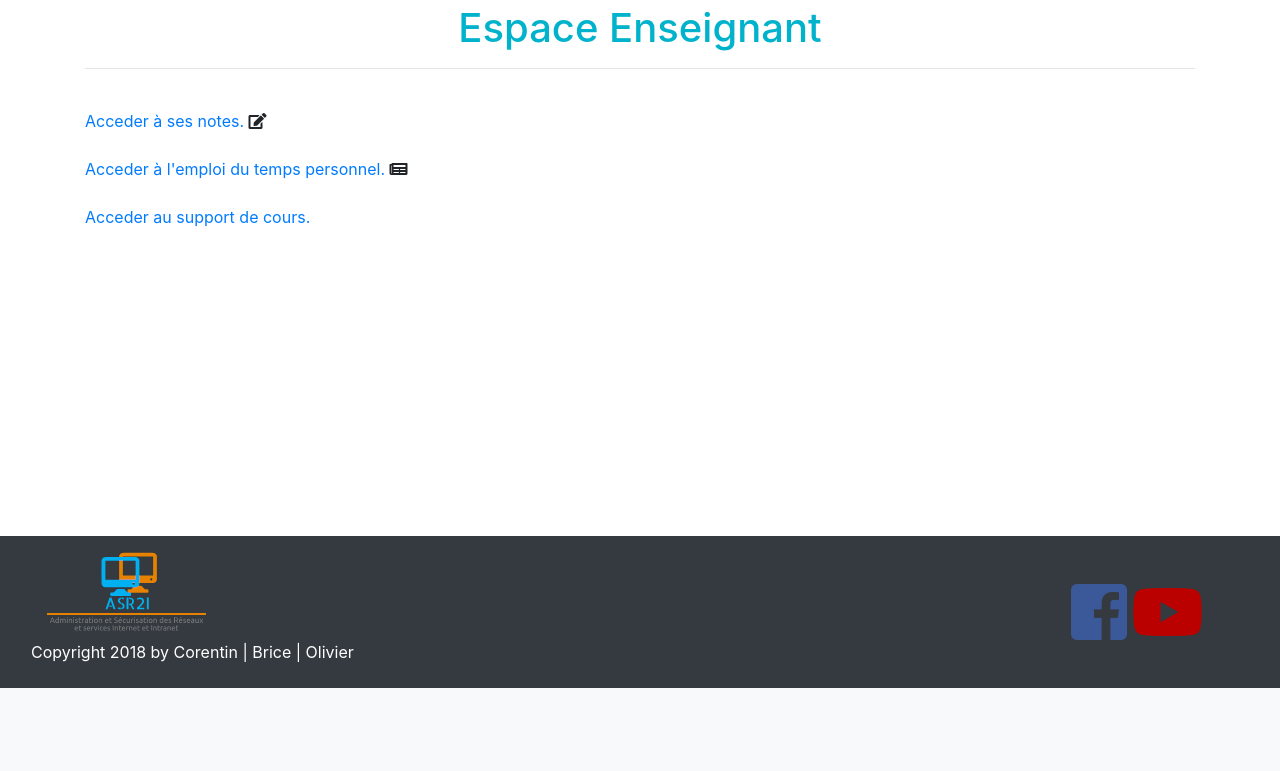
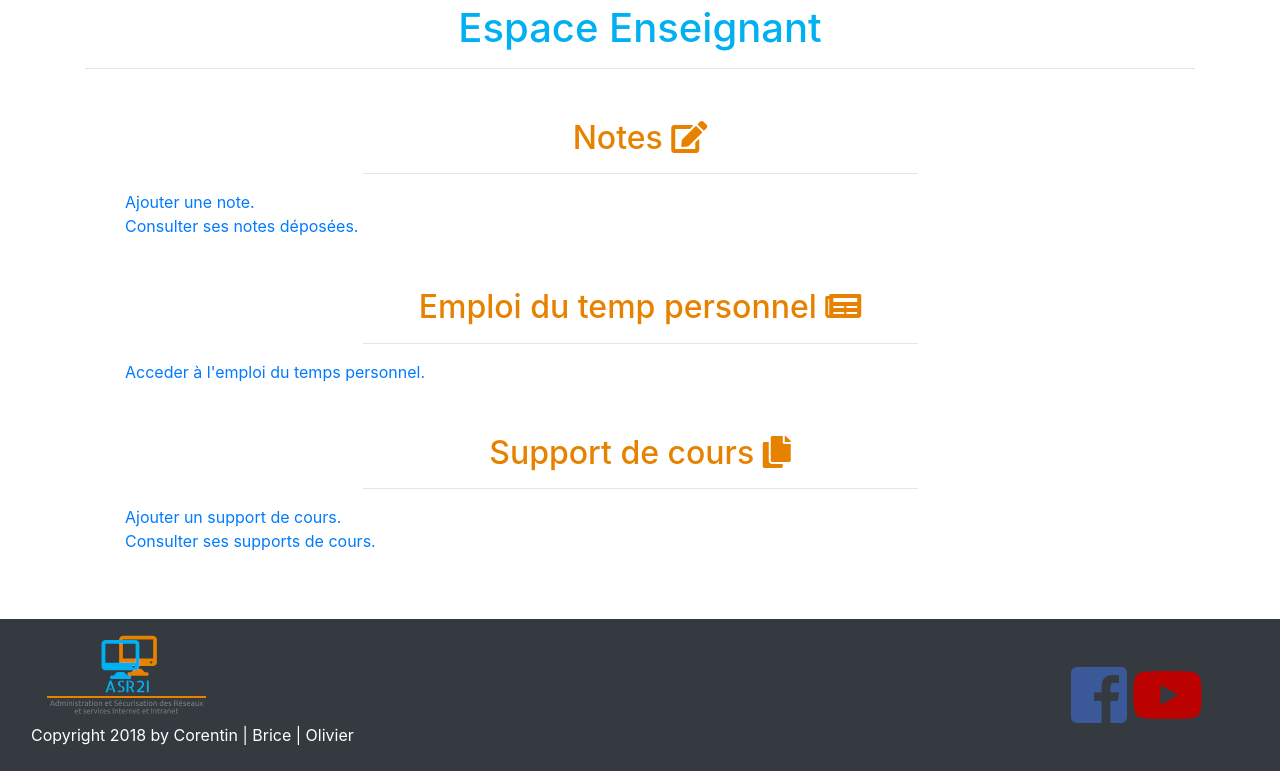
Before and after one commit to birbo971/ASRII-Project, a PHP site: page /espaceenseignant.php in a window 1280 px wide. Shown: the part 112-883 px from the top of the page. Before the commit the page ends 800 px from the top, so only its background shows below. Run offline with PHP 8.4, Linux system fonts and the light colour scheme; a user stored in the database is signed in.

Commit message:
Modif css

```diff
--- a/css/main.css
+++ b/css/main.css
@@ -50,13 +50,13 @@ footer {
 }
 
 h1 {
-  color: #00B2CC;
+  color: #00b0f0;
   text-align: center;
   margin-top: 20px;
 }
 
 h2 {
-  color: #F59000;
+  color: #e78200;
   margin-top: 50px;
 }
 
@@ -74,7 +74,7 @@ footer {
 }
 
 .navbar-light .navbar-nav .nav-link.active, .navbar-light .navbar-nav .active > .nav-link {
-  color: #00B2CC;
+  color: #00b0f0;
 }
 
 .fa-facebook-square {
--- a/espaceenseignant.php
+++ b/espaceenseignant.php
@@ -11,10 +11,33 @@ ifIsConnected();
 <div class="container">
   <h1>Espace Enseignant</h1>
   <hr>
-  <br/>
-  <li><a href="">Acceder à ses notes.</a>&nbsp;<i class="fas fa-edit"></i></li><br/>
-  <li><a href="">Acceder à l'emploi du temps personnel.</a>&nbsp;<i class="fas fa-newspaper"></i></li><br/>
-  <li><a href="">Acceder au support de cours.</a>&nbsp;<i class="fas fa-project-diagram"></i></li>
+  <h2 class="center">Notes <i class="fas fa-edit"></i></h2>
+  <hr class="hrmoyen"/>
+  <ul>
+    <li>
+      <a href="">Ajouter une note.</a>
+    </li>
+    <li>
+      <a href="">Consulter ses notes déposées.</a>
+    </li>
+  </ul>
+  <h2 class="center">Emploi du temp personnel <i class="fas fa-newspaper"></i></h2>
+  <hr class="hrmoyen"/>
+  <ul>
+    <li>
+      <a href="">Acceder à l'emploi du temps personnel.</a>
+    </li>
+  </ul>
+  <h2 class="center">Support de cours <i class="fas fa-copy"></i></h2>
+  <hr class="hrmoyen"/>
+  <ul>
+    <li>
+      <a href="">Ajouter un support de cours.</a>
+    </li>
+    <li>
+      <a href="">Consulter ses supports de cours.</a>
+    </li>
+  </ul>
 </div>
 
 
```
